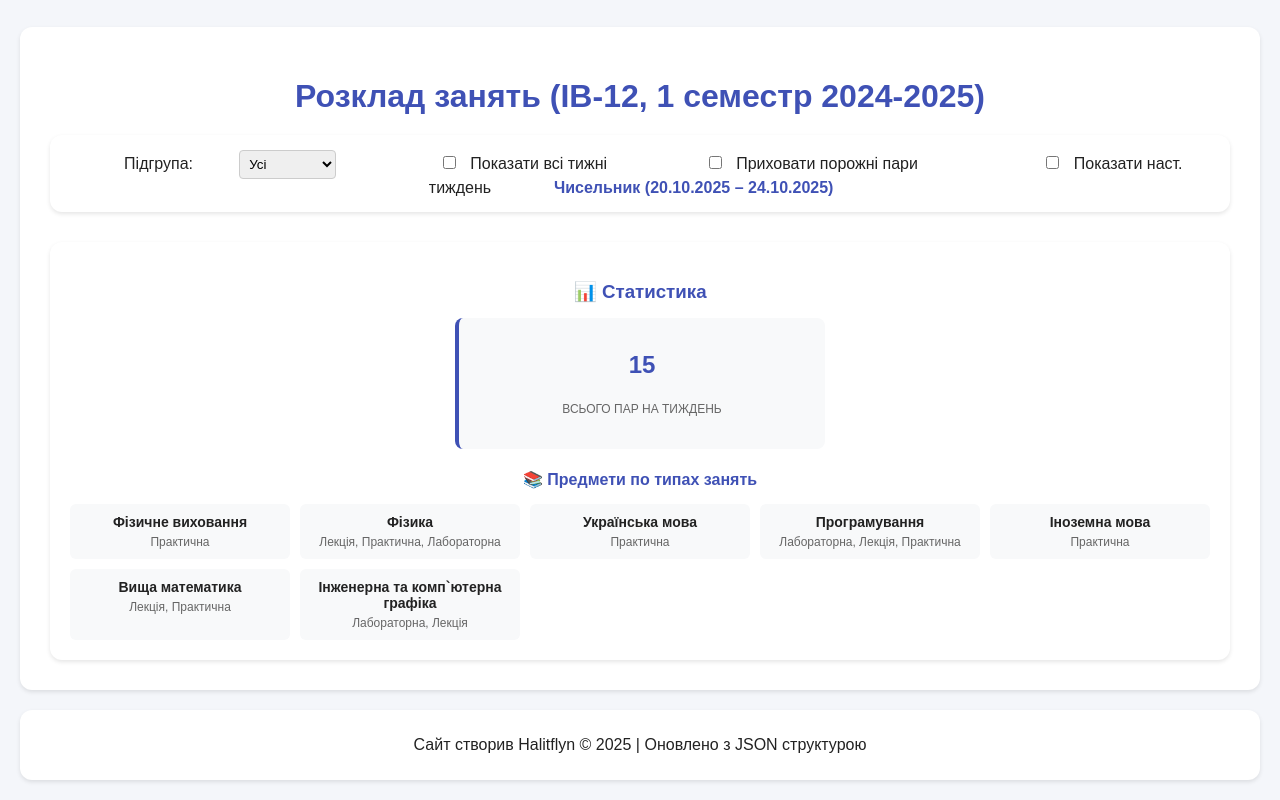
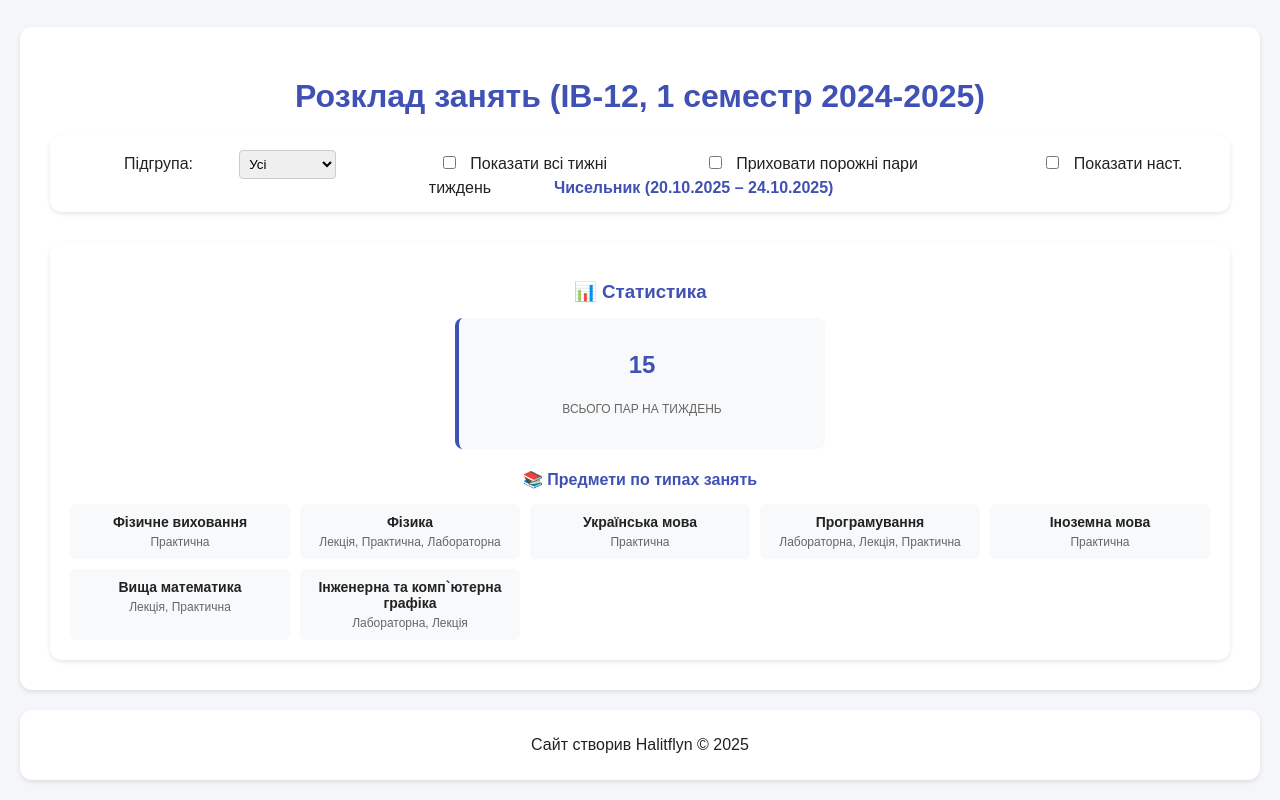
Before and after one commit to Halitflyn/Aulinks, a website built with Vite: page index.html in a window 1280 px wide. Shown: the part 1904-2704 px from the top of the page. Built offline with nearby package versions, Linux system fonts and the light colour scheme.

Commit message:
Remove duplicate HTML and footer sections
Removed duplicate HTML structure and footer content.

```diff
--- a/index.html
+++ b/index.html
@@ -70,7 +70,7 @@
   <script type="module" src="./script.js"></script>
 
   <footer style="text-align: center; padding: 10px; margin-top: 20px;">
-    <p>Сайт створив Halitflyn © 2025 | Оновлено з JSON структурою</p>
+    <p>Сайт створив Halitflyn © 2025</p>
   </footer>
 </body>
 
```
